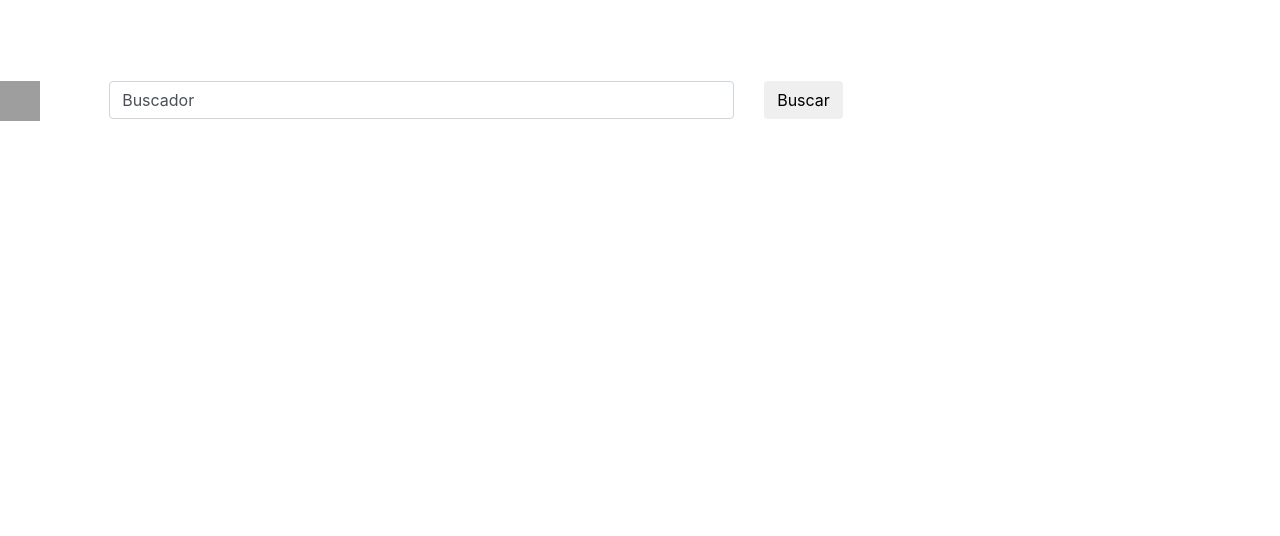
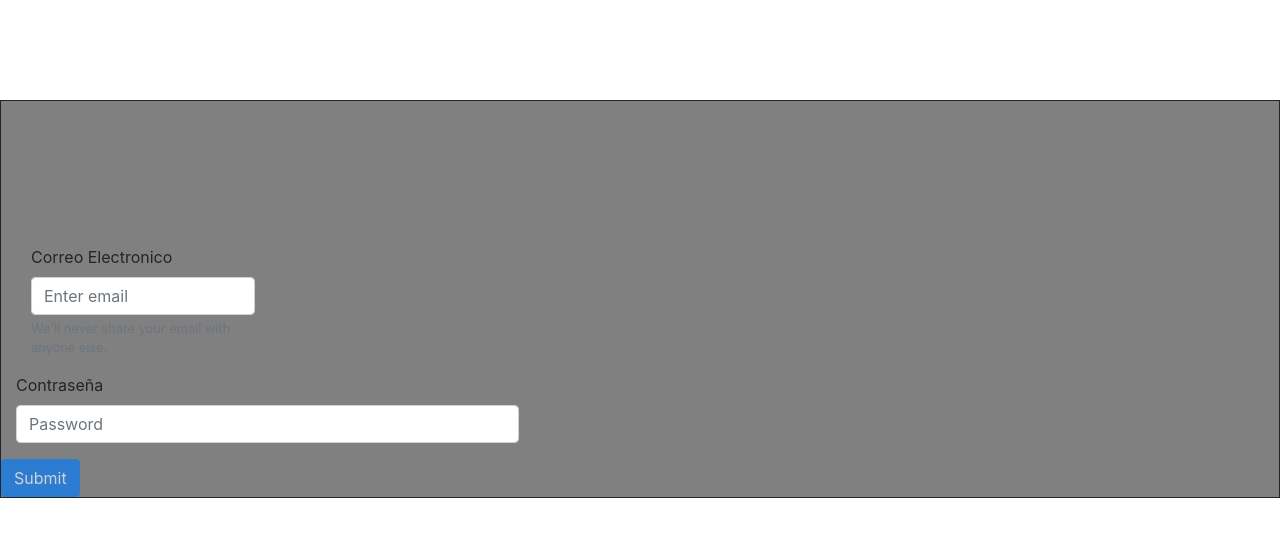
Before and after one commit to Avill2/ExamenFinalWeb_angular_AV, an Angular app in the folder my-app/: page / in a window 1280 px wide. Shown: the top 536 px of the page. Built offline with nearby package versions, Linux system fonts and the light colour scheme; grey boxes are pictures that could not be loaded.

Commit message:
actualizando los componenetes de usuario y login

```diff
--- a/my-app/src/app/app.component.html
+++ b/my-app/src/app/app.component.html
@@ -1,3 +1,3 @@
 <h1>{{title}}</h1>
-<!--<app-login></app-login>-->
-<app-busqueda></app-busqueda>
+<!--<app-busqueda></app-busqueda>-->
+<app-login></app-login>
--- a/my-app/src/app/busqueda/busqueda.component.ts
+++ b/my-app/src/app/busqueda/busqueda.component.ts
@@ -12,7 +12,10 @@ export class BusquedaComponent implements OnInit {
 
   ngOnInit() {
   }
-  UsuarioHacerClick:UsuariosComponent;
-  mostrarBusqueda=false;
+ // UsuarioHacerClick:UsuariosComponent;
+ // mostrarBusqueda=false;
 
+  BusquedaUsuario(){
+    this
 }
+}
--- a/my-app/src/app/login/login.component.css
+++ b/my-app/src/app/login/login.component.css
@@ -4,3 +4,11 @@
   font-family: Verdana;
   font-size: 20px;
 }
+.form-principal{
+  margin-top: 100px;
+  background: gray;
+  border-style: solid;
+  border-color: darkslategray;
+  border-width: 1px;
+  border: 1px solid;
+}
--- a/my-app/src/app/login/login.component.html
+++ b/my-app/src/app/login/login.component.html
@@ -1,12 +1,14 @@
-<form
+<form class="form-principal"
   #formularioRegistro="ngForm"
   (ngSubmit)="ingresarUsuario(formularioRegistro)"
 >
-  <div class="form-group"></div>
-  <div class="form-group"></div>
-  <div class="form-group"></div>
-  <div class="form-group"></div>
-  <div class="col-md-3"></div>
+  <br>
+  <br>
+  <br>
+  <br>
+  <br>
+  <br>
+
   <div class="col-md-6">
   <div class="form-group col-sm-5" >
     <label for="exampleInputEmail1">Correo Electronico</label>
--- a/my-app/src/app/usuarios/usuarios.component.ts
+++ b/my-app/src/app/usuarios/usuarios.component.ts
@@ -1,4 +1,5 @@
 import { Component, OnInit } from '@angular/core';
+import {createViewChild} from '@angular/compiler/src/core';
 
 @Component({
   selector: 'app-usuarios',
@@ -12,4 +13,5 @@ export class UsuariosComponent implements OnInit {
   ngOnInit() {
   }
 
+
 }
```
